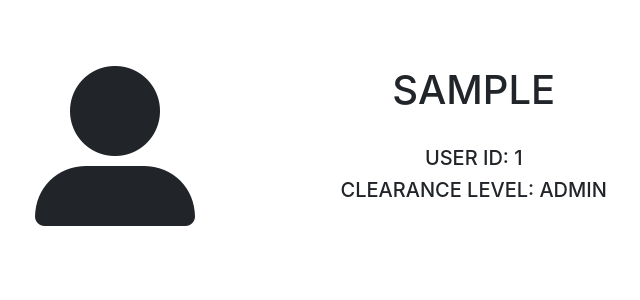
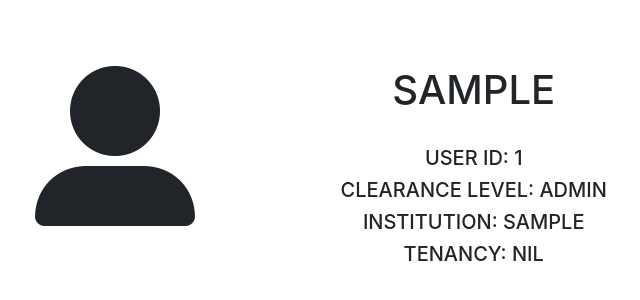
Before and after one commit to kaikangw/cl02grp02, a Flask app: page /settings in a window 1280 px wide. Shown: the part 74-374 px from the top of the page, without its empty margins (286-926 px from the left). Run offline with Flask 2, Linux system fonts and the light colour scheme; the visitor is signed in with stand-in values (Sample User, id 1); tables that the repository leaves empty hold one stand-in row (values such as "Sample post"); some libraries are stand-ins or nearby versions.

Commit message:
Updated settings page and fixed admin edit account

```diff
--- a/app/adminstrator.py
+++ b/app/adminstrator.py
@@ -48,7 +48,7 @@ def editFor(user):
         description = request.form["description"]
         password = request.form["password"]
         print("This is the password: "+password)
-        change_details(current_uid,username,email,accountType,instituition,tenancy, location, description, password)
+        change_details(current_uid,username,email,accountType,instituition,tenancy, description, location, password)
 
         return redirect(url_for("admin.editAccount"))
 
--- a/app/generalFunctions.py
+++ b/app/generalFunctions.py
@@ -122,13 +122,13 @@ def getuserid(username):
     thisid = User.query.filter(User.username == username).first()
     return thisid.id
 
-#def getinstituition(username):
-#    user = User.query.filter(User.username == username).first()
-#    return user.instituition
+def getinstitution(username):
+    user = User.query.filter(User.username == username).first()
+    return user.institution
 
-#def gettenancy(username):
-#    user = User.query.filter(User.username == username).first()
-#    return user.tenancy
+def gettenancy(username):
+    user = User.query.filter(User.username == username).first()
+    return user.tenancy
 
 ##Login
 def login(email: str, password: str, return_secure_token: bool = True):
--- a/app/routes.py
+++ b/app/routes.py
@@ -11,7 +11,7 @@ from app.forms import AuditForm, ResultForm, NewForm, ShopForm, GraphForm
 from datetime import datetime
 from sqlalchemy import func, extract
 from app.email import send_audit_mail
-from app.generalFunctions import create_account, accountType, getusername, getuserid, login, send_msg, pull_msg, makeList, get_user_list, new_broadcast, get_broadcast_list
+from app.generalFunctions import create_account, accountType, getusername, getuserid, login, send_msg, pull_msg, makeList, get_user_list, new_broadcast, get_broadcast_list, getinstitution, gettenancy
 
 #Images Folder
 UPLOAD_FOLDER = os.path.join('static','images')
@@ -116,15 +116,15 @@ def settings():
     user = session["username"]
     uid = session["userId"]
     clearance = session["clearance"]
-    '''instituition = getinstituition(user)
+    institution = getinstitution(user)
 
     if clearance == "tenant":
         tenancy = gettenancy(user)
     else:
-        tenancy = ""'''
+        tenancy = "NIL"
 
-    #return render_template("main/settings.html", user = user, uid = uid, clearance = clearance, instituition = instituition, tenancy = tenancy)
-    return render_template("main/settings.html", user = user, uid = uid, clearance = clearance)
+    return render_template("main/settings.html", user = user, uid = uid, clearance = clearance, institution = institution, tenancy = tenancy)
+    #return render_template("main/settings.html", user = user, uid = uid, clearance = clearance)
 
 @app.route('/data', methods=['GET', 'POST'])
 def data_page():
--- a/app/templates/main/settings.html
+++ b/app/templates/main/settings.html
@@ -17,6 +17,8 @@
             <br>
             <h5 id="thisUser">User ID: {{ uid }}</h5>
             <h5 id="thisUser">Clearance level: {{ clearance }}</h5>
+            <h5 id="thisUser">Institution: {{ institution }}</h5>
+            <h5 id="thisUser">Tenancy: {{ tenancy }}</h5>
 
         </div>
     </div>
```
Also changed, not shown: app.db.
